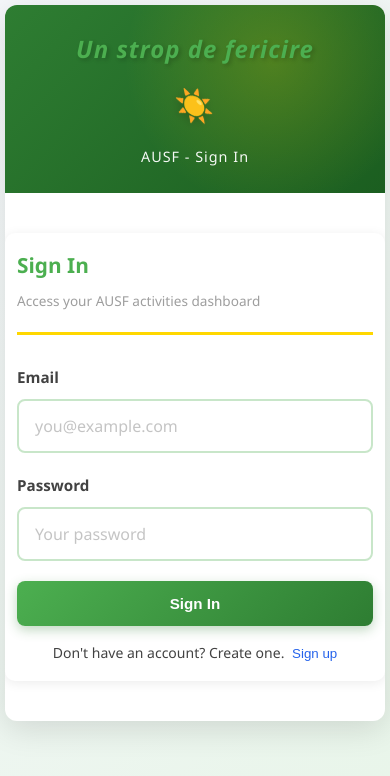
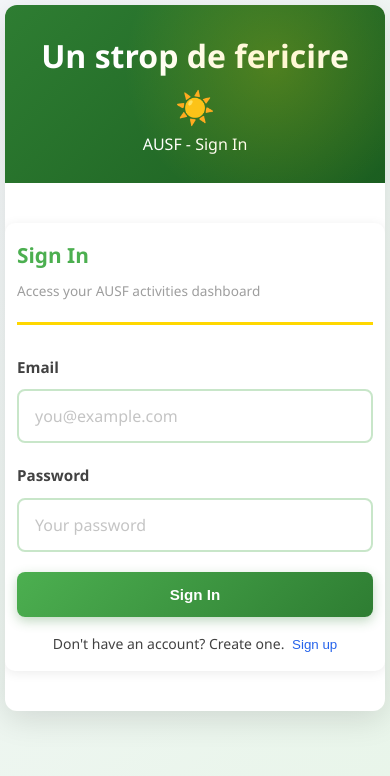
Before and after one commit to NicolaeRZV/Caravan, a website: page login.html in a window 390 px wide. Drawn offline with Linux system fonts and the light colour scheme.

Commit message:
Permisions Update

```diff
--- a/AUSFPASS.txt
+++ /dev/null
@@ -1 +0,0 @@
-umzEhXC7DDdRv0Rt
--- a/styles.css
+++ b/styles.css
@@ -72,6 +72,15 @@
     color: var(--dark-gray);
 }
 
+.user-rank {
+    font-size: 0.8rem;
+    color: var(--primary-green);
+    font-weight: 600;
+    padding: 2px 8px;
+    background: var(--light-green);
+    border-radius: 6px;
+}
+
 .logout-btn {
     background: transparent;
     border: 1px solid var(--bright-green);
@@ -101,47 +110,14 @@
     z-index: 0;
 }
 
-.logo {
-    font-size: 3.2rem;
-    font-weight: 700;
-    margin-bottom: 15px;
-    letter-spacing: 1px;
-    display: flex;
-    align-items: center;
-    justify-content: center;
-    gap: 15px;
+.header-logo {
+    display: block;
+    margin: 0 auto;
+    max-width: 280px;
+    width: 100%;
+    height: auto;
     position: relative;
     z-index: 1;
-    font-style: italic;
-}
-
-.logo-text {
-    color: var(--bright-green);
-    text-shadow: 2px 2px 4px rgba(0, 0, 0, 0.2);
-}
-
-.sun-icon {
-    font-size: 3.5rem;
-    filter: drop-shadow(2px 2px 4px rgba(0, 0, 0, 0.2));
-    animation: rotate 20s linear infinite;
-}
-
-@keyframes rotate {
-    from {
-        transform: rotate(0deg);
-    }
-    to {
-        transform: rotate(360deg);
-    }
-}
-
-.tagline {
-    font-size: 1.2rem;
-    opacity: 0.95;
-    font-weight: 500;
-    position: relative;
-    z-index: 1;
-    letter-spacing: 1px;
 }
 
 nav.tabs {
@@ -773,22 +749,8 @@
         padding: 30px 20px;
     }
 
-    .logo {
-        font-size: 2rem;
-        flex-direction: column;
-        gap: 10px;
-    }
-
-    .logo-text {
-        font-size: 1.8rem;
-    }
-
-    .sun-icon {
-        font-size: 2.5rem;
-    }
-
-    .tagline {
-        font-size: 1rem;
+    .header-logo {
+        max-width: 220px;
     }
 
     nav.tabs {
@@ -926,20 +888,8 @@
         padding: 25px 15px;
     }
 
-    .logo {
-        font-size: 1.6rem;
-    }
-
-    .logo-text {
-        font-size: 1.5rem;
-    }
-
-    .sun-icon {
-        font-size: 2rem;
-    }
-
-    .tagline {
-        font-size: 0.9rem;
+    .header-logo {
+        max-width: 180px;
     }
 
     nav.tabs {
```
Also changed, not shown: index.html (+2 -5 lines), script.js (+46 -11 lines), assets/logo.png (added).
